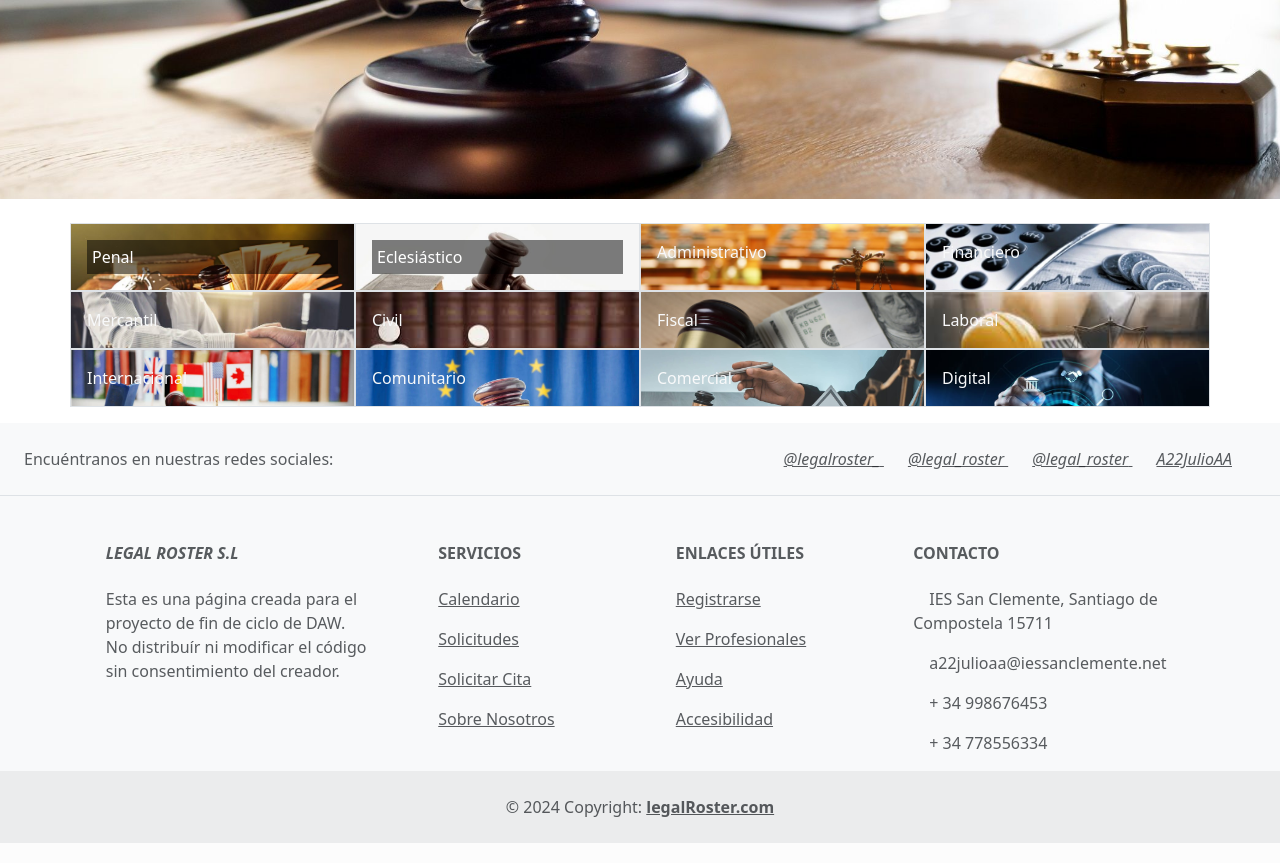
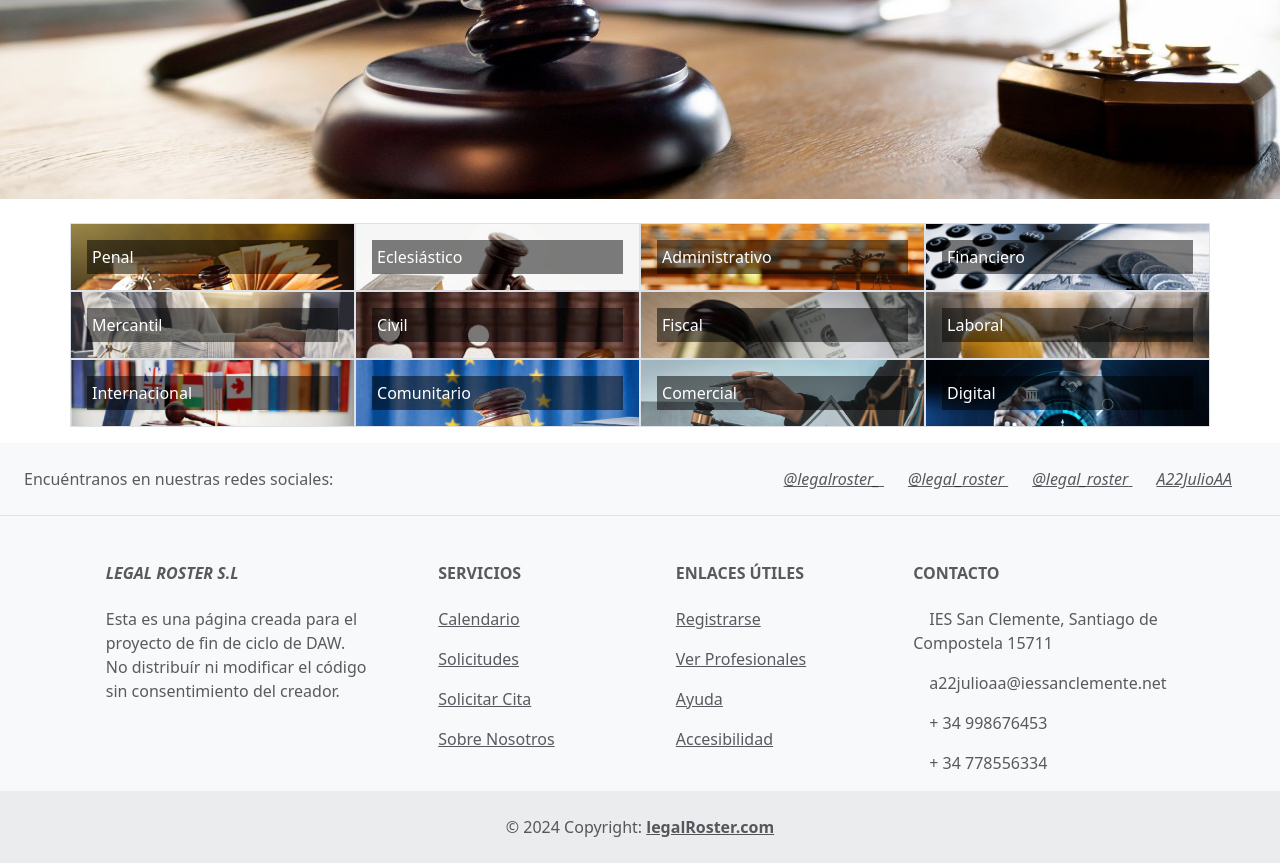
Before and after one commit to A22JulioAA/legal_code, a Django app: page / in a window 1280 px wide. Shown: the part 965-1828 px from the top of the page. Run offline with Django 5.2, Linux system fonts and the light colour scheme; data that the repository does not hold is empty; parts of the project's set-up code (start-up, migrations or seed data) failed here and were passed over; some libraries are stand-ins or nearby versions.

Commit message:
Modificaciones CSS

```diff
--- a/core/templates/core/homepage.html
+++ b/core/templates/core/homepage.html
@@ -33,20 +33,20 @@ Homepage {% endblock %} {% block css %}
   <div class="row">
     <div class="col-3 border p-3 bg-penal"><div><span class="texto-especialidad">Penal</span></div></div>
     <div class="col-3 border p-3 bg-eclesiastico"><div><span class="texto-especialidad">Eclesiástico</span></div></div>
-    <div class="col-3 border p-3 bg-administrativo">Administrativo</div>
-    <div class="col-3 border p-3 bg-financiero">Financiero</div>
+    <div class="col-3 border p-3 bg-administrativo"><div><span class="texto-especialidad">Administrativo</span></div></div>
+    <div class="col-3 border p-3 bg-financiero"><div><span class="texto-especialidad">Financiero</span></div></div>
   </div>
   <div class="row">
-    <div class="col-3 border p-3 bg-mercantil">Mercantil</div>
-    <div class="col-3 border p-3 bg-civil">Civil</div>
-    <div class="col-3 border p-3 bg-fiscal">Fiscal</div>
-    <div class="col-3 border p-3 bg-laboral">Laboral</div>
+    <div class="col-3 border p-3 bg-mercantil"><div><span class="texto-especialidad">Mercantil</span></div></div>
+    <div class="col-3 border p-3 bg-civil"><div><span class="texto-especialidad">Civil</span></div></div>
+    <div class="col-3 border p-3 bg-fiscal"><div><span class="texto-especialidad">Fiscal</span></div></div>
+    <div class="col-3 border p-3 bg-laboral"><div><span class="texto-especialidad">Laboral</span></div></div>
   </div>
   <div class="row">
-    <div class="col-3 border p-3 bg-internacional">Internacional</div>
-    <div class="col-3 border p-3 bg-comunitario">Comunitario</div>
-    <div class="col-3 border p-3 bg-comercial">Comercial</div>
-    <div class="col-3 border p-3 bg-digital">Digital</div>
+    <div class="col-3 border p-3 bg-internacional"><div><span class="texto-especialidad">Internacional</span></div></div>
+    <div class="col-3 border p-3 bg-comunitario"><div><span class="texto-especialidad">Comunitario</span></div></div>
+    <div class="col-3 border p-3 bg-comercial"><div><span class="texto-especialidad">Comercial</span></div></div>
+    <div class="col-3 border p-3 bg-digital"><div><span class="texto-especialidad">Digital</span></div></div>
   </div>
 </section>
 
@@ -77,7 +77,7 @@ Homepage {% endblock %} {% block css %}
       </div>
       <div class="col-4">
         <img
-          src="{% static 'img/usuario.jpg' %}"
+          src="{% static 'img/imagen-abogado.jpg' %}"
           class="card-img-top image-fluid"
           alt="Imagen de profesional"
         />
--- a/legal_code/settings.py
+++ b/legal_code/settings.py
@@ -91,7 +91,7 @@ DATABASES = {
         "USER": "postgres",
         "PASSWORD": "abc123.",
         "HOST": "127.0.0.1",
-        "PORT": "5432",
+        "PORT": "5433",
     }
 }
 
--- a/static/css/homepage.css
+++ b/static/css/homepage.css
@@ -10,12 +10,22 @@
 
 /* TODO:revisar estilos de selectores de especialidades */
 
-
 .bg-financiero {
   background-image: url(../img/derecho-financiero.jpg);
   background-size: cover;
 
   transition: filter 0.3s;
+}
+
+.bg-financiero div{
+  background-color: rgba(0, 0, 0, 0.5);
+
+  padding: 2%;
+
+}
+
+.bg-financiero div span{
+  color: white;
 }
 
 .bg-financiero:hover {
@@ -76,6 +86,17 @@
   transition: filter 0.3s;
 }
 
+.bg-mercantil div{
+  background-color: rgba(0, 0, 0, 0.5);
+
+  padding: 2%;
+
+}
+
+.bg-mercantil div span{
+  color: white;
+}
+
 .bg-mercantil:hover {
   cursor: pointer;
   filter: grayscale(100%);
@@ -86,6 +107,17 @@
   background-size: cover;
 
   transition: filter 0.3s;
+}
+
+.bg-digital div{
+  background-color: rgba(0, 0, 0, 0.5);
+
+  padding: 2%;
+
+}
+
+.bg-digital div span{
+  color: white;
 }
 
 .bg-digital:hover {
@@ -100,6 +132,17 @@
   transition: filter 0.3s;
 }
 
+.bg-fiscal div{
+  background-color: rgba(0, 0, 0, 0.5);
+
+  padding: 2%;
+
+}
+
+.bg-fiscal div span{
+  color: white;
+}
+
 .bg-fiscal:hover {
   cursor: pointer;
   filter: grayscale(100%);
@@ -110,6 +153,17 @@
   background-size: cover;
 
   transition: filter 0.3s;
+}
+
+.bg-laboral div{
+  background-color: rgba(0, 0, 0, 0.5);
+
+  padding: 2%;
+
+}
+
+.bg-laboral div span{
+  color: white;
 }
 
 .bg-laboral:hover {
@@ -124,6 +178,17 @@
   transition: filter 0.3s;
 }
 
+.bg-internacional div{
+  background-color: rgba(0, 0, 0, 0.5);
+
+  padding: 2%;
+
+}
+
+.bg-internacional div span{
+  color: white;
+}
+
 .bg-internacional:hover {
   cursor: pointer;
   filter: grayscale(100%);
@@ -134,6 +199,17 @@
   background-size: cover;
 
   transition: filter 0.3s;
+}
+
+.bg-comunitario div{
+  background-color: rgba(0, 0, 0, 0.5);
+
+  padding: 2%;
+
+}
+
+.bg-comunitario div span{
+  color: white;
 }
 
 .bg-comunitario:hover {
@@ -148,6 +224,17 @@
   transition: filter 0.3s;
 }
 
+.bg-comercial div{
+  background-color: rgba(0, 0, 0, 0.5);
+
+  padding: 2%;
+
+}
+
+.bg-comercial div span{
+  color: white;
+}
+
 .bg-comercial:hover {
   cursor: pointer;
   filter: grayscale(100%);
@@ -160,6 +247,17 @@
   transition: filter 0.3s;
 }
 
+.bg-civil div{
+  background-color: rgba(0, 0, 0, 0.5);
+
+  padding: 2%;
+
+}
+
+.bg-civil div span{
+  color: white;
+}
+
 .bg-civil:hover {
   cursor: pointer;
   filter: grayscale(100%);
@@ -170,6 +268,17 @@
   background-size: cover;
 
   transition: filter 0.3s;
+}
+
+.bg-administrativo div{
+  background-color: rgba(0, 0, 0, 0.5);
+
+  padding: 2%;
+
+}
+
+.bg-administrativo div span{
+  color: white;
 }
 
 .bg-administrativo:hover {
```
Also changed, not shown: static/img/imagen-abogado.jpg (added).
